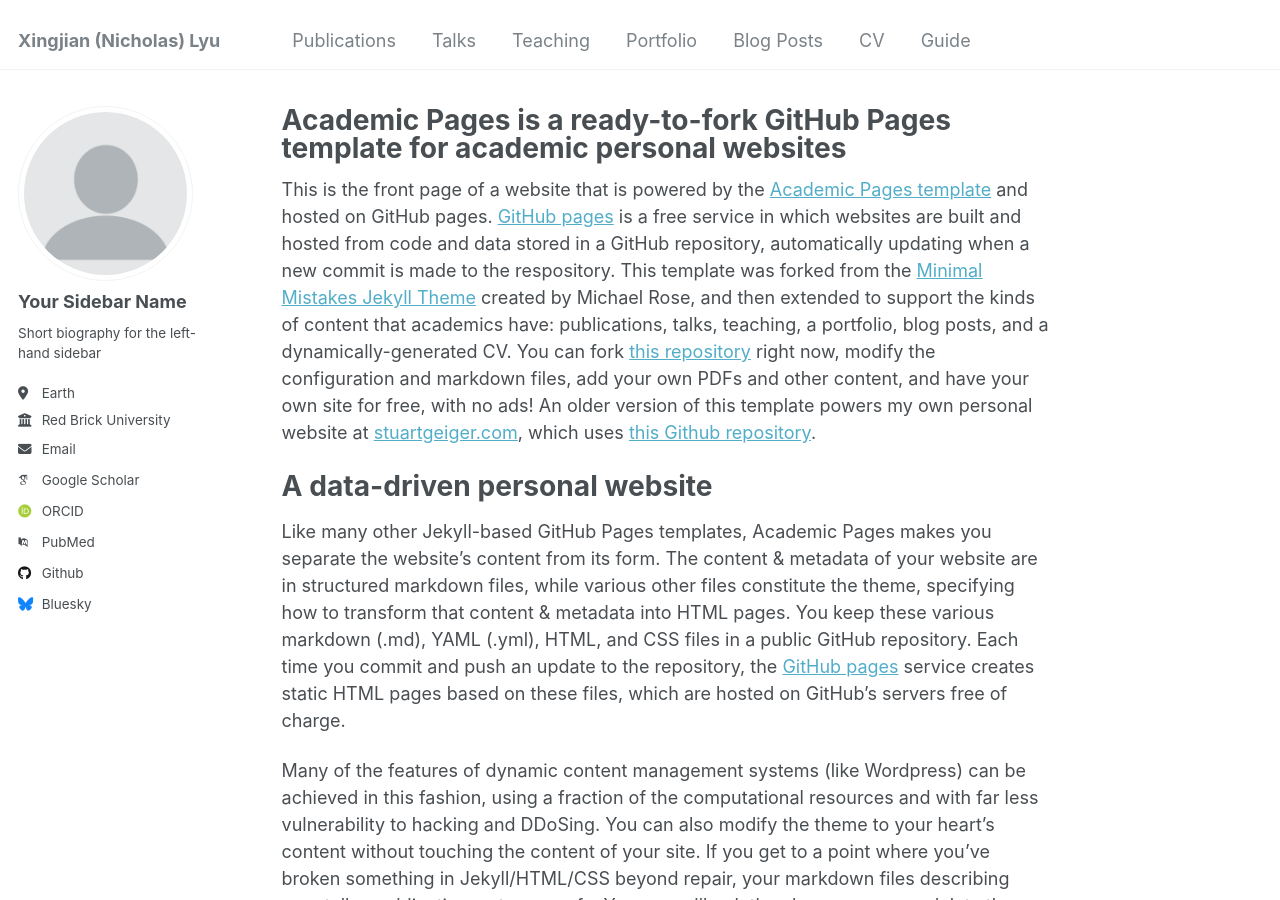
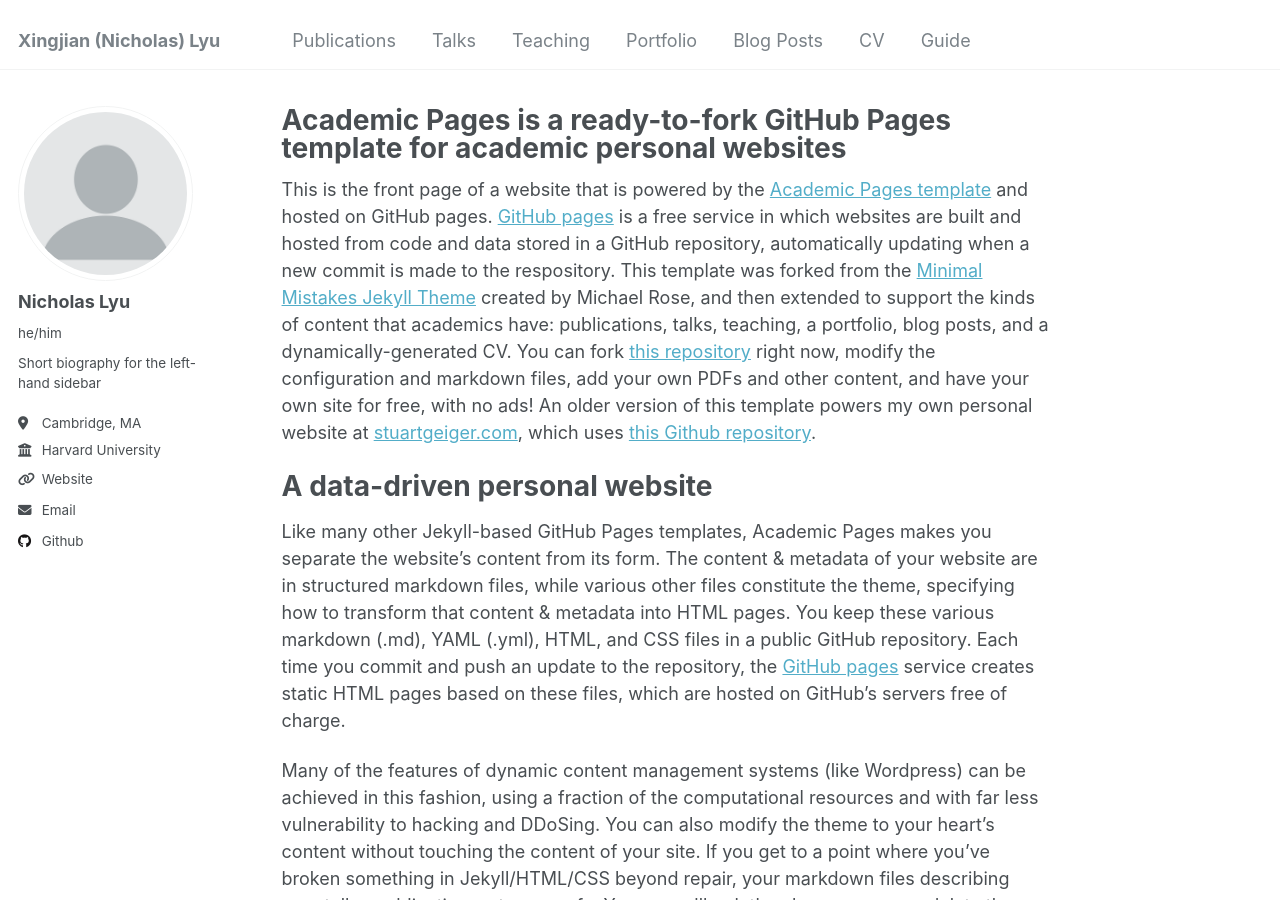
Before and after one commit to nlyu1/nlyu1.github.io, a Jekyll site: the page built from _pages/about.md, in a window 1280 px wide and 900 px high. Built offline with Jekyll 4.4.1, drawn with Linux system fonts in a browser that asks for light colours; some web fonts are replaced.

Commit message:
Update _config.yml

```diff
--- a/_config.yml
+++ b/_config.yml
@@ -11,7 +11,7 @@
 title                    : "Xingjian (Nicholas) Lyu"
 title_separator          : "-"
 name                     : &name "Xingjian (Nicholas) Lyu"
-description              : &description "Hi, this is Nicholas."
+description              : &description "Hi, this is Nicholas. Welcome to my website."
 url                      : https://nlyu1.github.io/ # the base hostname & protocol for your site e.g. "https://mmistakes.github.io"
 baseurl                  : "" # the subpath of your site, e.g. "/blog"
 repository               : "nlyu1/nlyu1.github.io"
@@ -22,33 +22,33 @@
 author:
   # Biographic information
   avatar           : "profile.png"
-  name             : "Your Sidebar Name"
-  pronouns         : # example: "she/her"
+  name             : "Nicholas Lyu"
+  pronouns         : "he/him"
   bio              : "Short biography for the left-hand sidebar"
-  location         : "Earth"
-  employer         : "Red Brick University"
-  uri              : # URL
-  email            : "none@example.org"
+  location         : "Cambridge, MA"
+  employer         : "Harvard University"
+  uri              : "https://nlyu1.github.io/"
+  email            : "none@example.org" # add later
 
   # Academic websites
   arxiv            : # URL - Update with the correct link to your profile
-  googlescholar    : "https://scholar.google.com/citations?user=PS_CX0AAAAAJ"
+  googlescholar    : # URL
   impactstory      : # URL
-  orcid            : "http://orcid.org/yourorcidurl"
+  orcid            : # disabled
   semantic         : # URL
-  pubmed           : "https://www.ncbi.nlm.nih.gov/pubmed/?term=john+snow"
+  pubmed           : # disabled
   researchgate     : # URL
 
   # Repositories and software development
   bitbucket        : # Username - Update with your username on the site
   codepen          : # Username
   dribbble         : # Username
-  github           : "academicpages"
+  github           : "nlyu1"
   kaggle           : # Username
   stackoverflow    : # User number or user number and name (i.e., use "1" or "1/jeff-atwood")
 
   # Social media
-  bluesky          : "bsky.app" # Replace this with you Bluesky username
+  bluesky          : # disabled
   facebook         : # Username
   flickr           : # Username
   foursquare       : # Username
```
